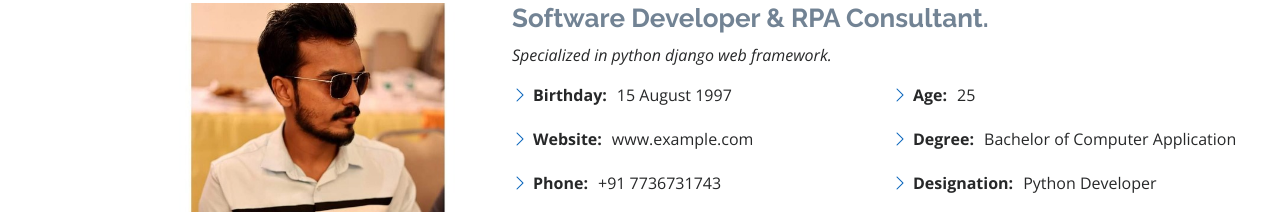
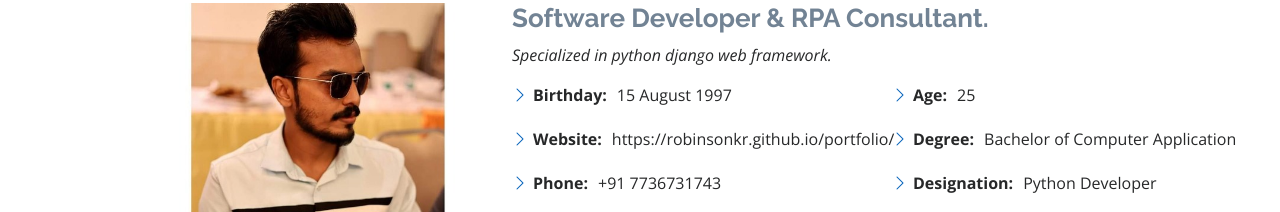
Before and after one commit to Robinsonkr/portfolio, a plain HTML site: page index.html in a window 1280 px wide. Shown: the part 1013-1225 px from the top of the page. Drawn offline with nearby package versions, Linux system fonts and the light colour scheme.

Commit message:
website link added

```diff
--- a/index.html
+++ b/index.html
@@ -97,7 +97,7 @@ player in a challenging and creative environment</p>
               <div class="col-lg-6">
                 <ul>
                   <li><i class="bi bi-chevron-right"></i> <strong>Birthday:</strong> <span>15 August 1997</span></li>
-                  <li><i class="bi bi-chevron-right"></i> <strong>Website:</strong> <span>www.example.com</span></li>
+                  <li><i class="bi bi-chevron-right"></i> <strong>Website:</strong> <span>https://robinsonkr.github.io/portfolio/</span></li>
                   <li><i class="bi bi-chevron-right"></i> <strong>Phone:</strong> <span>+91 7736731743</span></li>
                   <li><i class="bi bi-chevron-right"></i> <strong>City:</strong> <span>Kerala, INDIA</span></li>
                 </ul>
```
